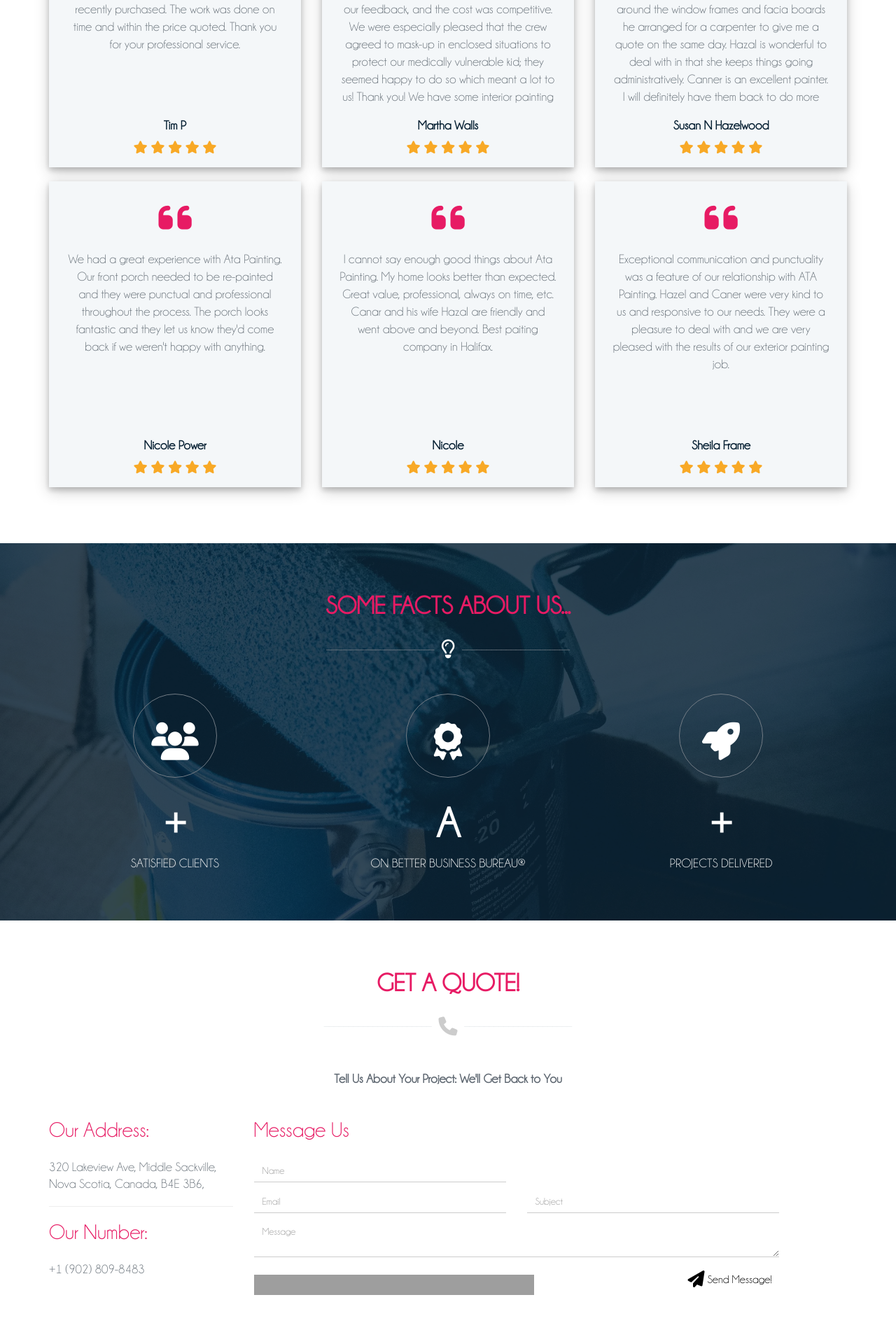
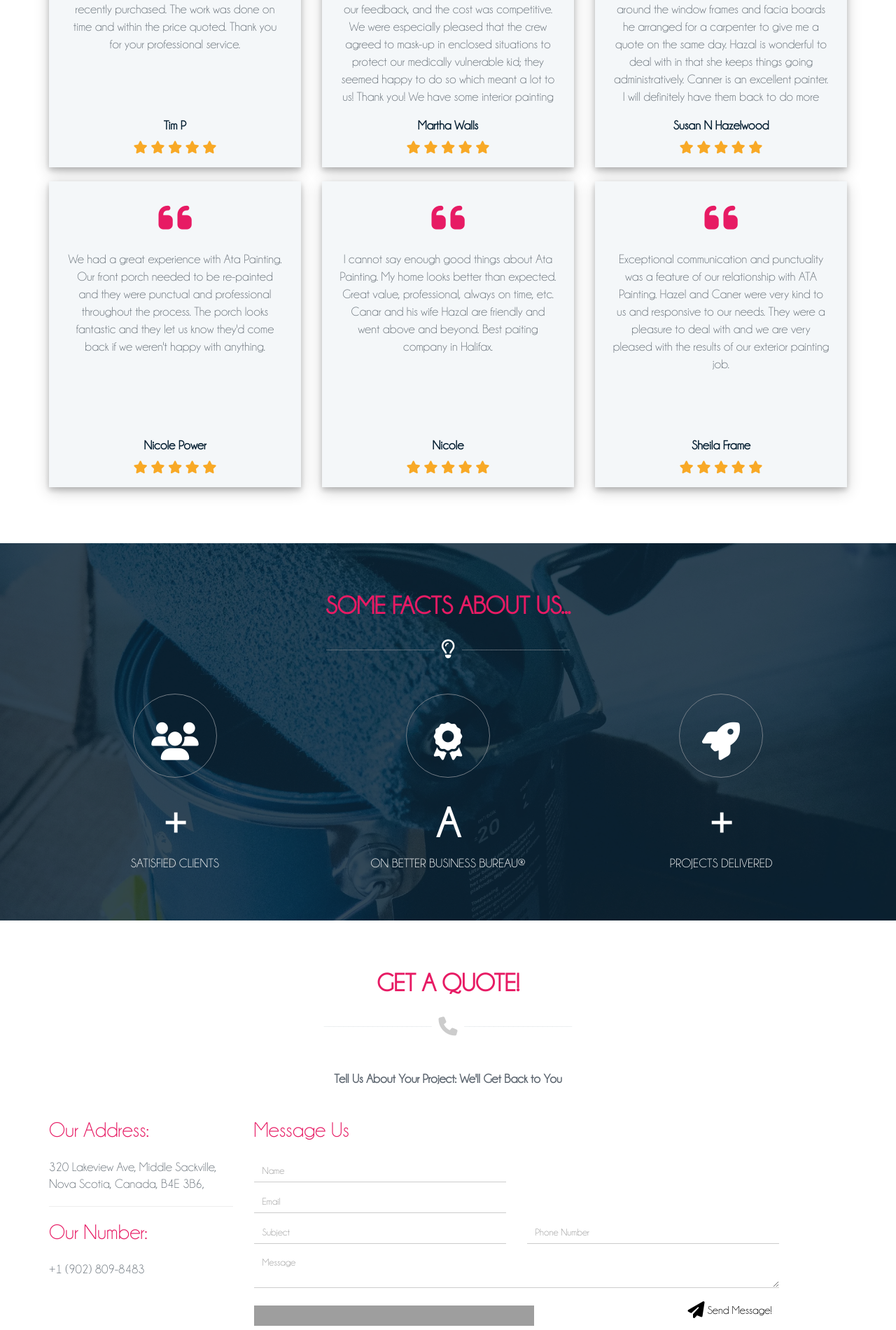
Before and after one commit to kuru-emre/atapainting, a PHP site: page / in a window 1280 px wide. Shown: the part 2958-4858 px from the top of the page at 70% size. Run offline with PHP 8.4, Linux system fonts and the light colour scheme; some libraries are stand-ins or nearby versions; grey boxes are pictures that could not be loaded.

Commit message:
Added required phone field.
Signed-off-by: kuru-emre <kuru.emre@hotmail.com>

```diff
--- a/index.php
+++ b/index.php
@@ -530,6 +530,10 @@
                                     <input type="text" name="subject" id="subject" placeholder="Subject"
                                         class="form-control">
                                 </div>
+                                <div class="input-field">
+                                    <input type="text" name="phone" id="phone" placeholder="Phone Number"
+                                        class="form-control">
+                                </div>
                             </div>
                             <div class="input-group">
                                 <textarea name="message" id="message" placeholder="Message"
--- a/js/custom.js
+++ b/js/custom.js
@@ -149,6 +149,9 @@ $(document).ready(function () {
             },
             message: {
                 required: true
+            },
+            phone: {
+                required: true
             }
         },
         messages: {
@@ -163,6 +166,9 @@ $(document).ready(function () {
             },
             message: {
                 required: "Please enter your message.",
+            },
+            phone: {
+                required: "Please enter your phone number.",
             }
         },
         submitHandler: function (form) {
--- a/process.php
+++ b/process.php
@@ -11,6 +11,7 @@
     $fields["email"] = "email";
     $fields["subject"] = "subject";
     $fields["message"] = "message";
+    $fields["phone"] = "phone";
 
     $body = "You have a new message!:\n\n"; foreach($fields as $a => $b){   $body .= sprintf("%20s: %s\n",$b,$_REQUEST[$a]); }
 
```
